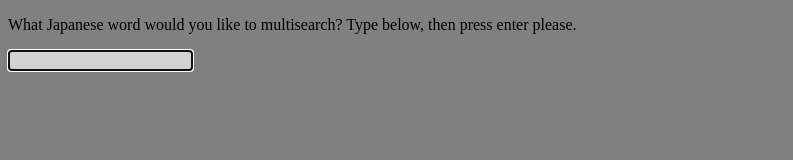
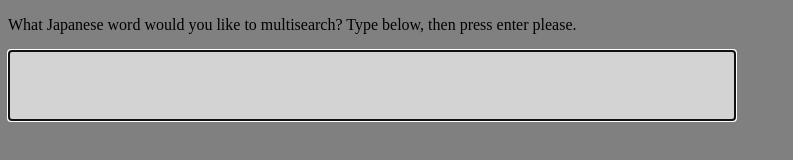
Before and after one commit to patrickdo/jpns, a plain HTML site: page index.html in a window 1280 px wide. Shown: the whole page, without its empty margins (0-793 px from the left). Drawn offline with Linux system fonts and the light colour scheme.

Commit message:
style changes

```diff
--- a/index.html
+++ b/index.html
@@ -1,9 +1,12 @@
 <!DOCTYPE html>
 <html>
 	<head>
+		<title>JPNS</title>
 		<style>
 			input {
 				background-color:lightgrey;
+				font-size:3.5em;
+				text-align:center;
 			}
 		</style>
 	</head>
```
